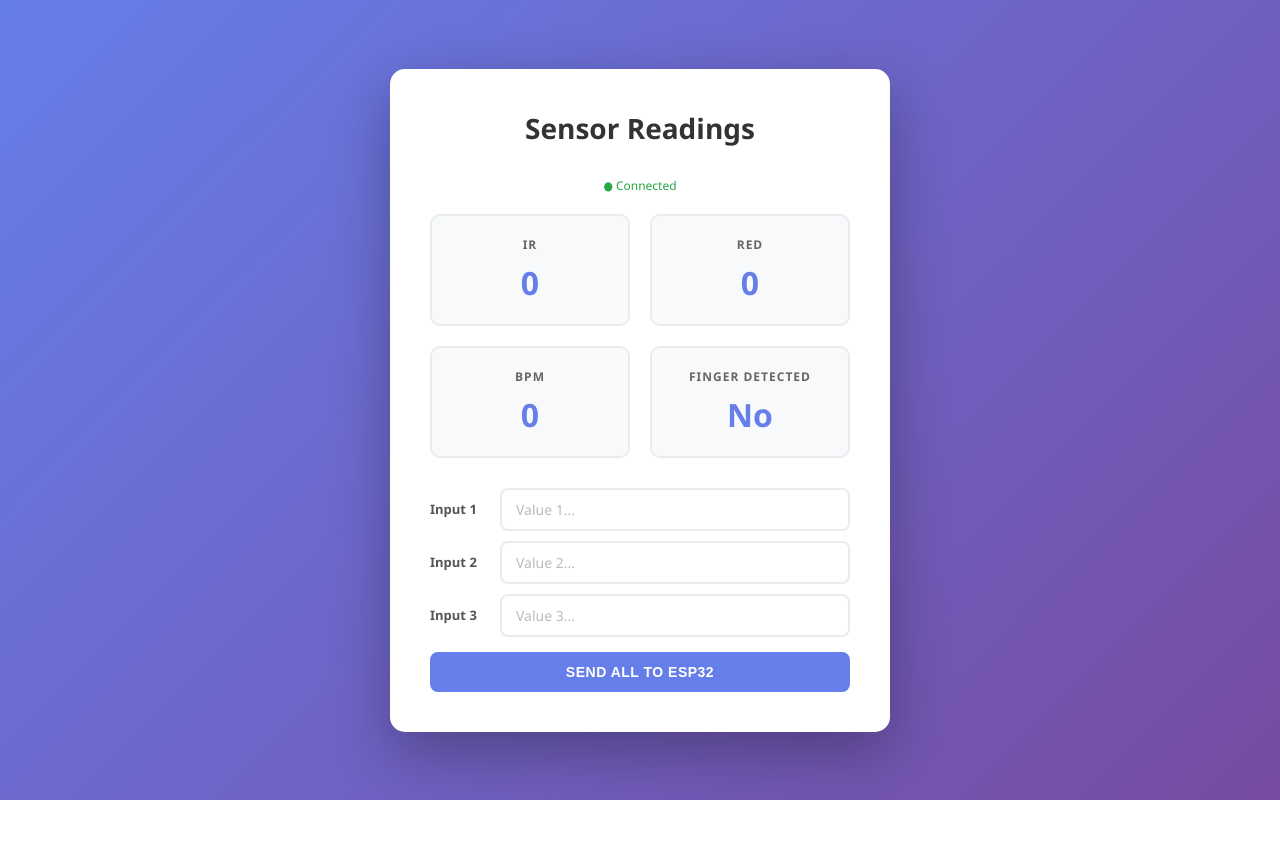
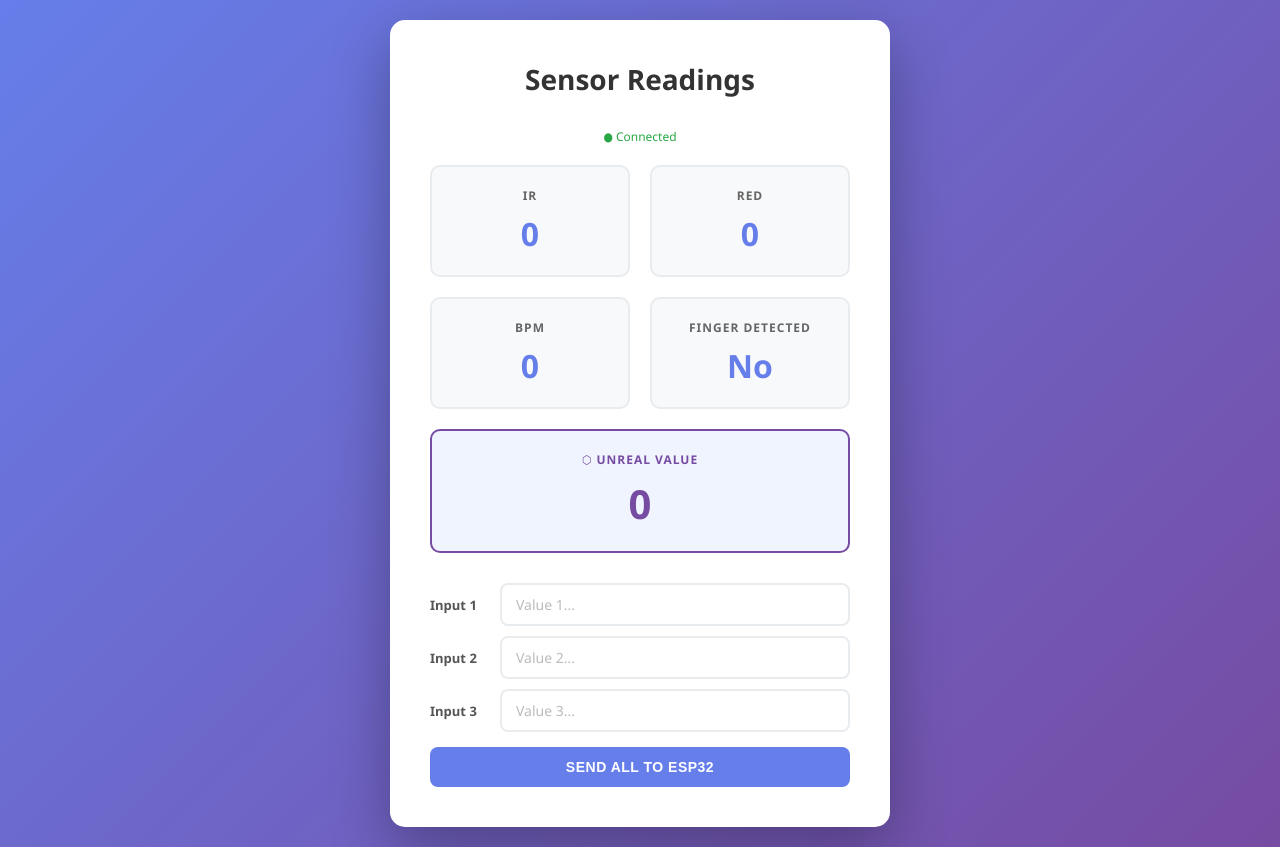
Before and after one commit to aruniankur/claustrophobiacodeforwebsite, a Flask app: page / in a window 1280 px wide. Before the commit the page ends 800 px from the top, so only its background shows below. Run offline with Flask 3, Linux system fonts and the light colour scheme.

Commit message:
addedd html code

```diff
--- a/templates/index.html
+++ b/templates/index.html
@@ -55,6 +55,21 @@
     .sensor-card:hover {
         border-color: #667eea;
         box-shadow: 0 5px 15px rgba(102, 126, 234, 0.2);
+    }
+
+    .sensor-card.unreal {
+        background: #f0f4ff;
+        border-color: #764ba2;
+        grid-column: 1 / -1;
+    }
+
+    .sensor-card.unreal .sensor-label {
+        color: #764ba2;
+    }
+
+    .sensor-card.unreal .sensor-value {
+        color: #764ba2;
+        font-size: 40px;
     }
 
     .sensor-label {
@@ -192,6 +207,10 @@
             <div class="sensor-label">Finger Detected</div>
             <div class="sensor-value" id="finger">--</div>
         </div>
+        <div class="sensor-card unreal">
+            <div class="sensor-label">&#11041; Unreal Value</div>
+            <div class="sensor-value" id="unreal_value">--</div>
+        </div>
     </div>
 
     <div class="input-section">
@@ -228,6 +247,7 @@ async function updateData() {
         document.getElementById("red").innerText = data.red;
         document.getElementById("bpm").innerText = data.bpm;
         document.getElementById("finger").innerText = data.finger ? "Yes" : "No";
+        document.getElementById("unreal_value").innerText = (data.unreal_value !== undefined) ? data.unreal_value : "--";
 
         if (!isConnected) {
             isConnected = true;
```
